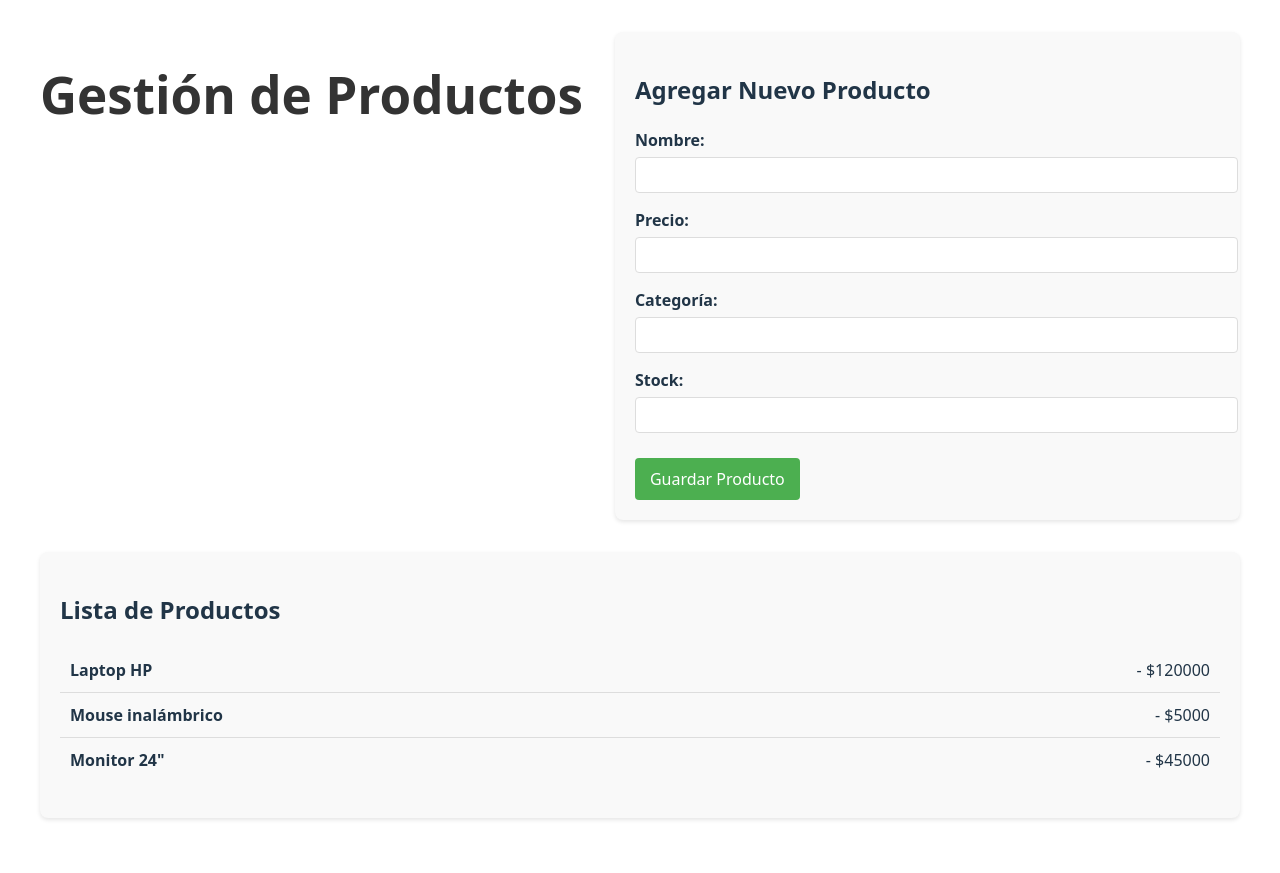
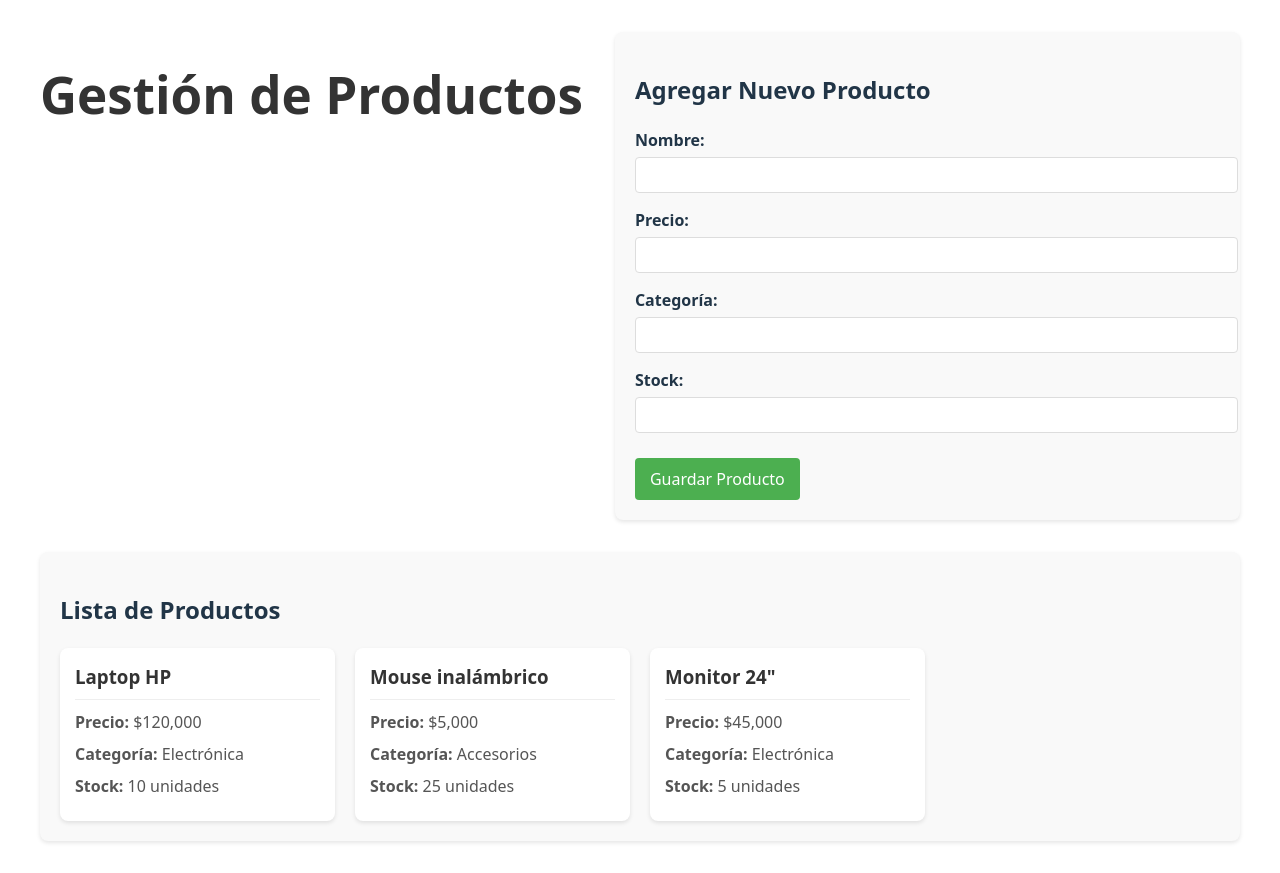
Before and after one commit to 4lexxe/pv_tp4_grupo4, a React (Vite) app: page / in a window 1280 px wide. Before the commit the page ends 850 px from the top, so only its background shows below. Built offline with nearby package versions, Linux system fonts and the light colour scheme.

Commit message:
feat: mejorar visualización de productos con tarjetas

```diff
--- a/src/App.css
+++ b/src/App.css
@@ -100,21 +100,36 @@ button[type="submit"]:hover {
   box-shadow: 0 2px 4px rgba(0, 0, 0, 0.1);
 }
 
-.product-list ul {
-  list-style: none;
-  padding: 0;
+.product-cards {
+  display: grid;
+  grid-template-columns: repeat(auto-fill, minmax(250px, 1fr));
+  gap: 20px;
 }
 
-.product-list li {
-  padding: 10px;
-  border-bottom: 1px solid #ddd;
-  display: flex;
-  justify-content: space-between;
-  align-items: center;
+.product-card {
+  background-color: white;
+  border-radius: 8px;
+  box-shadow: 0 2px 4px rgba(0, 0, 0, 0.1);
+  padding: 15px;
+  transition: transform 0.2s, box-shadow 0.2s;
 }
 
-.product-list li:last-child {
-  border-bottom: none;
+.product-card:hover {
+  transform: translateY(-5px);
+  box-shadow: 0 5px 15px rgba(0, 0, 0, 0.1);
+}
+
+.product-card h3 {
+  margin-top: 0;
+  margin-bottom: 10px;
+  color: #333;
+  border-bottom: 1px solid #eee;
+  padding-bottom: 8px;
+}
+
+.product-details p {
+  margin: 8px 0;
+  color: #555;
 }
 
 @media (min-width: 768px) {
--- a/src/components/ProductList.jsx
+++ b/src/components/ProductList.jsx
@@ -7,13 +7,18 @@ const ProductList = ({ products }) => {
       {products.length === 0 ? (
         <p>No hay productos disponibles.</p>
       ) : (
-        <ul>
+        <div className="product-cards">
           {products.map(product => (
-            <li key={product.id}>
-              <strong>{product.name}</strong> - ${product.price}
-            </li>
+            <div key={product.id} className="product-card">
+              <h3>{product.name}</h3>
+              <div className="product-details">
+                <p><strong>Precio:</strong> ${product.price.toLocaleString()}</p>
+                <p><strong>Categoría:</strong> {product.category}</p>
+                <p><strong>Stock:</strong> {product.stock} unidades</p>
+              </div>
+            </div>
           ))}
-        </ul>
+        </div>
       )}
     </div>
   );
```
